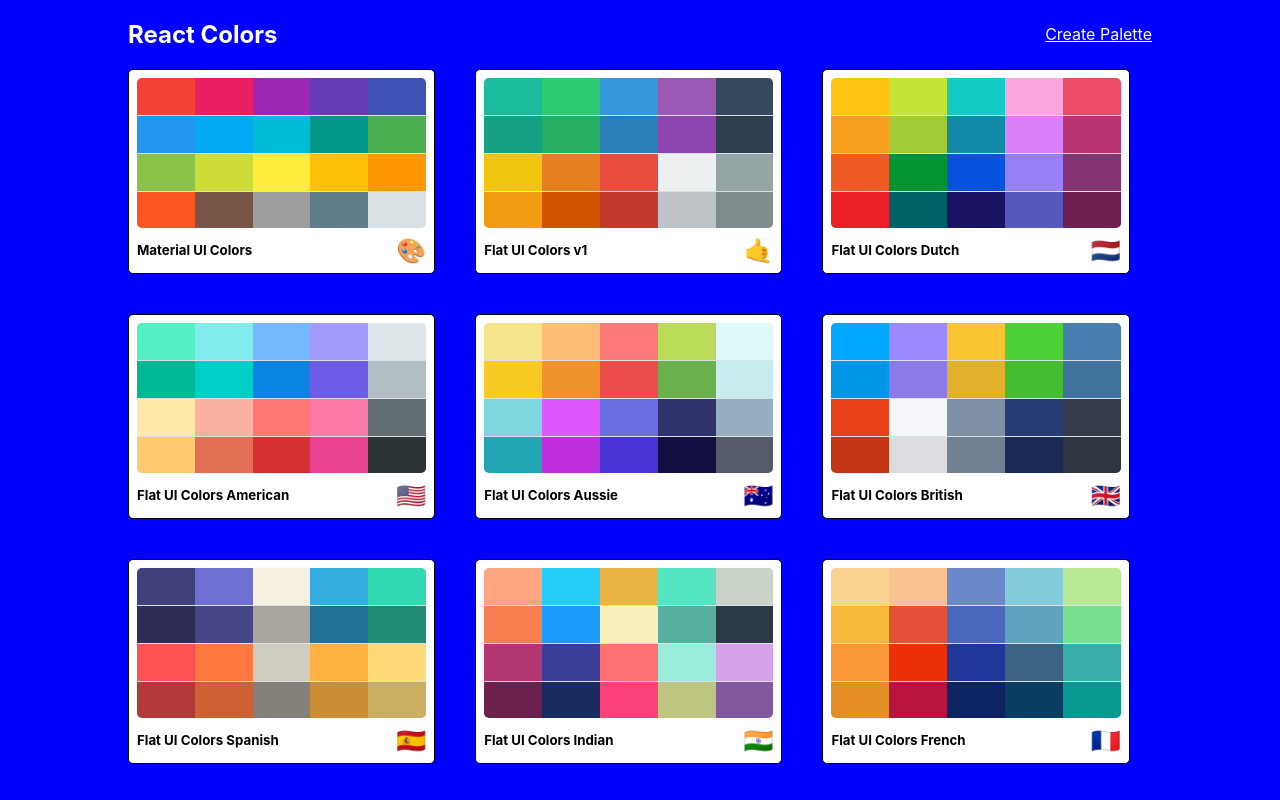
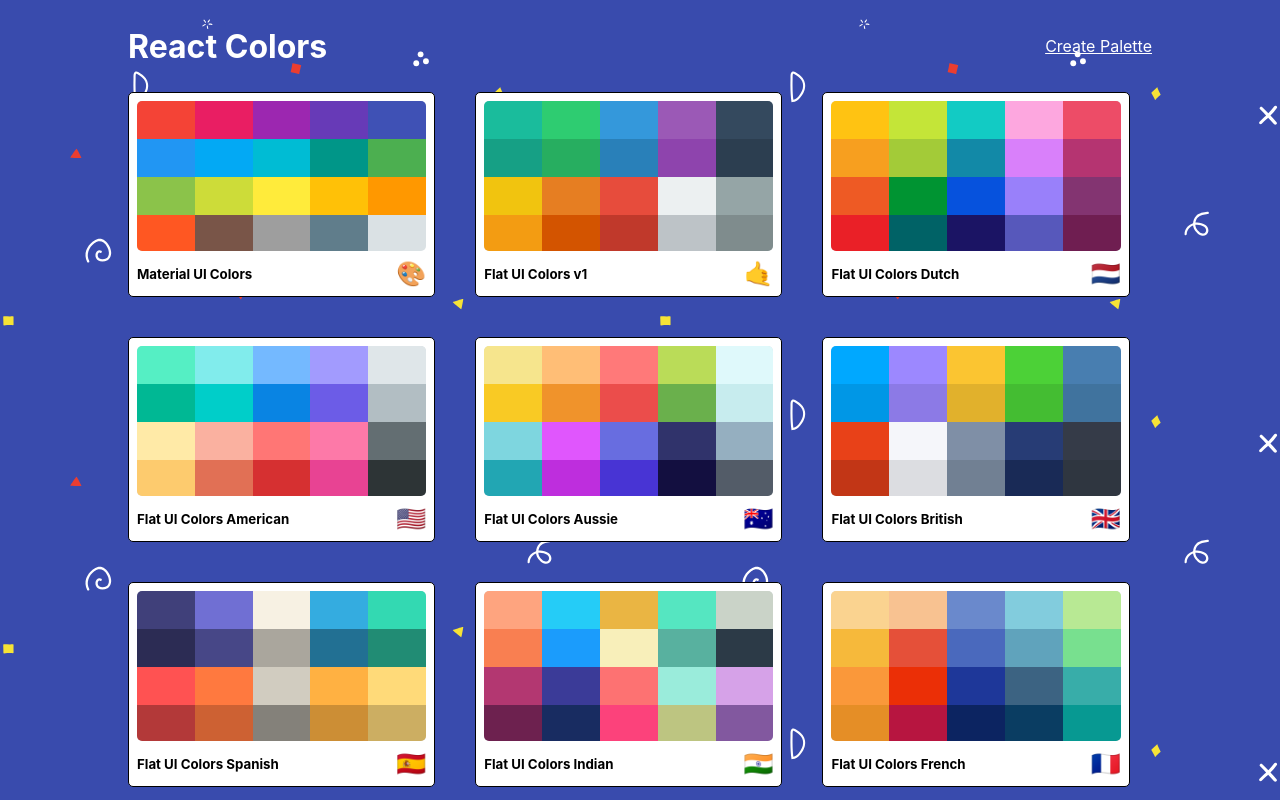
Before and after one commit to HitenSidapara/ReactColorsAppProject, a React (Create React App) app: page / in a window 1280 px wide. Built offline with nearby package versions, Linux system fonts and the light colour scheme.

Commit message:
[ADD]: Adding Background SVG

```diff
--- a/src/PaletteList.js
+++ b/src/PaletteList.js
@@ -14,7 +14,7 @@
             <div className={classes.root}>
                 <div className={classes.container}>
                     <nav className={classes.nav}>
-                        <h1>React Colors</h1>
+                        <h1 className={classes.heading} >React Colors</h1>
                         <Link to="/palette/new">Create Palette</Link>
                     </nav>
                     <div className={classes.palettes}>
--- a/src/styles/PaletteListStyles.js
+++ b/src/styles/PaletteListStyles.js
@@ -1,4 +1,5 @@
 import sizes from "./Sizes";
+import bg from "./bg.svg";
 
 export default {
     root: {
@@ -6,7 +7,14 @@
         height: "100vh",
         display: "flex",
         alignItems: "flex-start",
-        justifyContent: "center"
+        justifyContent: "center",
+        /* background by SVGBackgrounds.com */
+        backgroundColor: "#394bad",
+        backgroundImage: `url(${bg})`,
+        overflow: "scroll"
+    },
+    heading: {
+        fontSize: "2rem"
     },
     container: {
         width: "50%",
@@ -42,7 +50,7 @@
         },
         [sizes.down("xs")]: {
             gridTemplateColumns: "repeat(1, 100%)",
-            gridGap: "1rem"
+            gridGap: "1.4rem"
         }
     }
 }
```
Also changed, not shown: src/styles/bg.svg (added).
